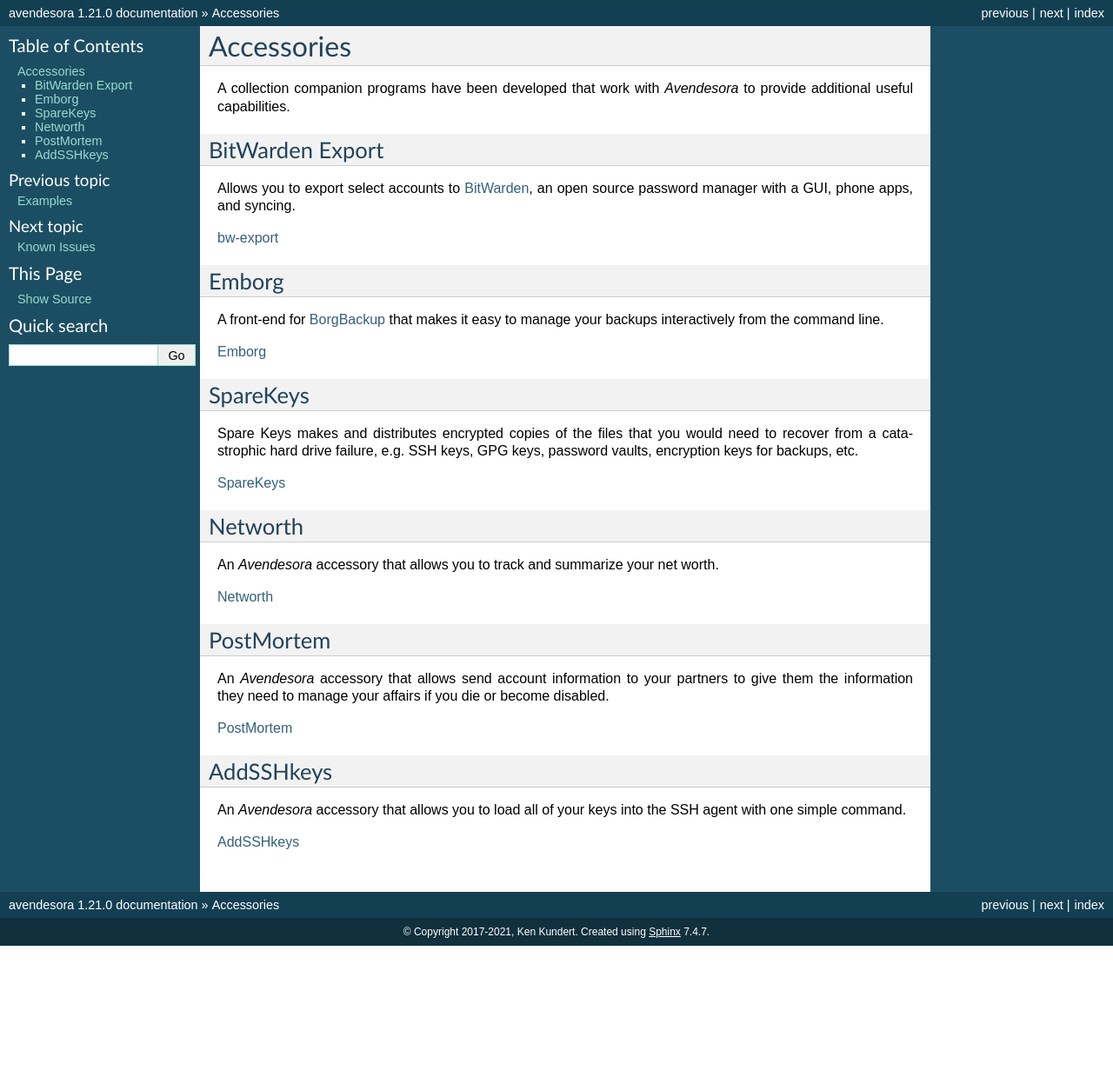
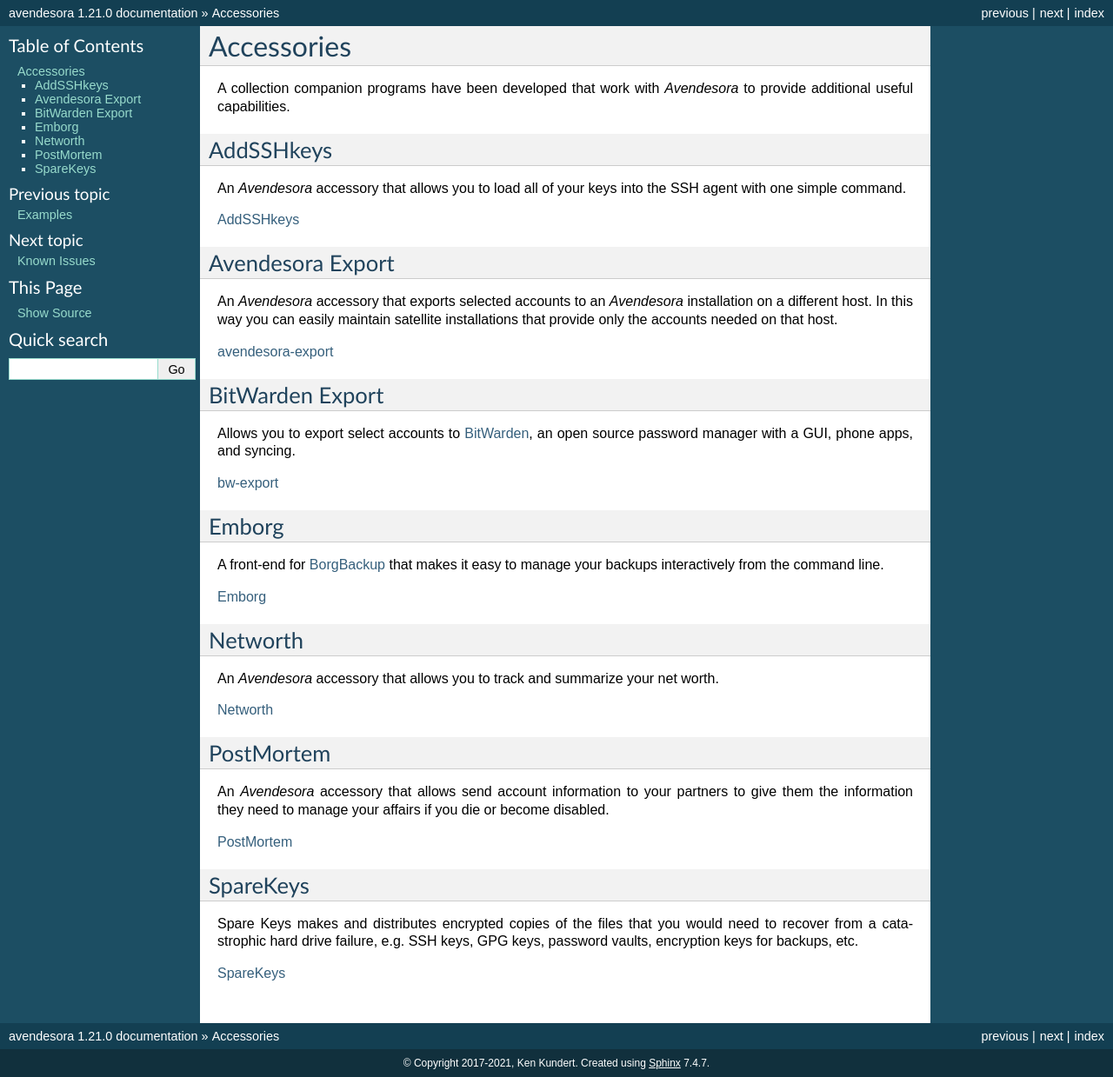
Before and after one commit to KenKundert/avendesora, a Sphinx documentation site: the page built from doc/accessories.rst, in a window 1280 px wide. Shown: the whole page at 87% size. Built offline with Sphinx 7.4.7, drawn with Linux system fonts in a browser that asks for light colours; before the commit the page ends 1088 px from its top, so only the background shows below that.

Commit message:
doc: add avendesora-export to list of accessories

```diff
--- a/doc/accessories.rst
+++ b/doc/accessories.rst
@@ -8,6 +8,25 @@ Accessories
 
 A collection companion programs have been developed that work with *Avendesora*
 to provide additional useful capabilities.
+
+
+AddSSHkeys
+----------
+
+An *Avendesora* accessory that allows you to load all of your keys into the SSH
+agent with one simple command.
+
+`AddSSHkeys <https://github.com/KenKundert/addsshkeys>`_
+
+
+Avendesora Export
+-----------------
+
+An *Avendesora* accessory that exports selected accounts to an *Avendesora*
+installation on a different host.  In this way you can easily maintain satellite
+installations that provide only the accounts needed on that host.
+
+`avendesora-export <https://github.com/KenKundert/avendesora-export>`_
 
 
 BitWarden Export
```
Also changed, not shown: other parts of doc/accessories.rst (+6 -15 lines).
